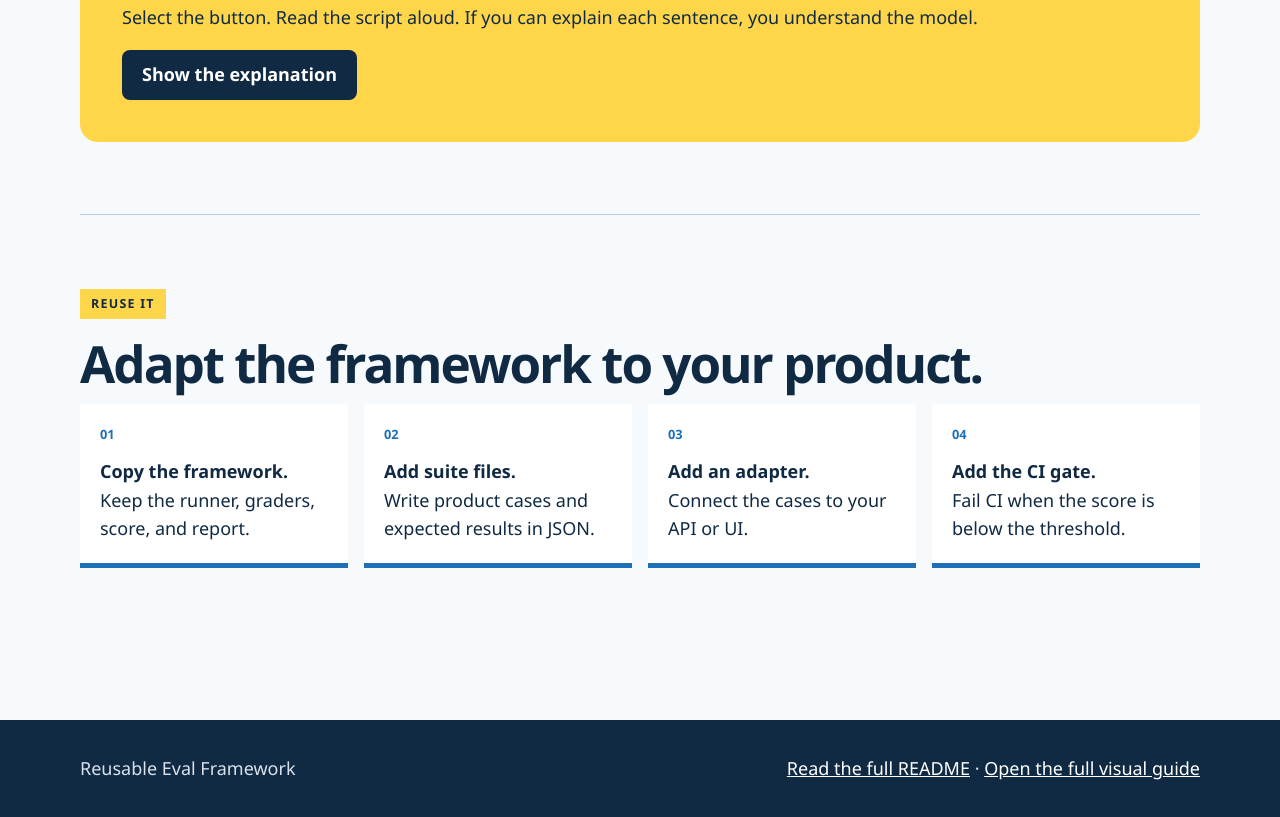
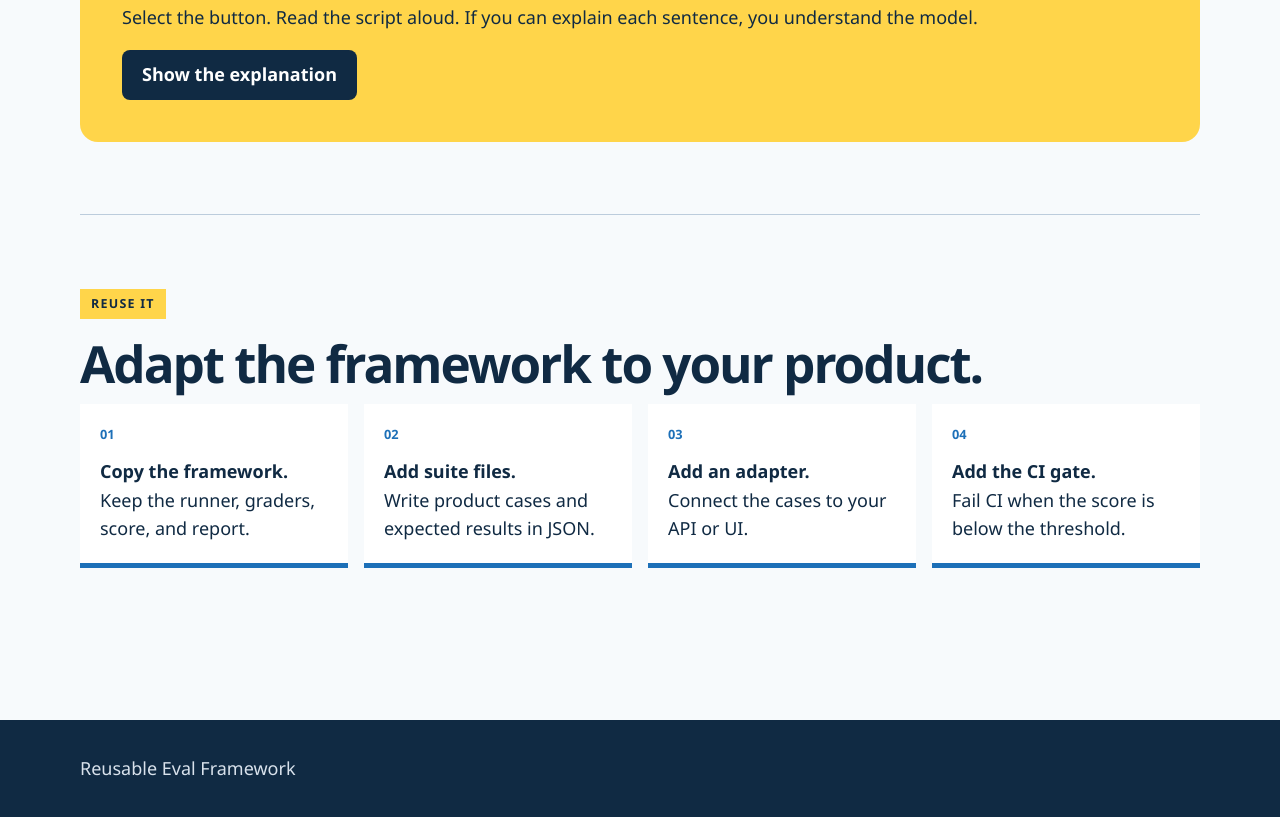
Before and after one commit to RO-29/e2e-eval-workbench, a website: page pages/reusable-eval.html in a window 1280 px wide. Shown: the part 6997-7814 px from the top of the page. Drawn offline with Linux system fonts and the light colour scheme.

Commit message:
Remove reusable guide footer links

```diff
--- a/pages/reusable-eval.html
+++ b/pages/reusable-eval.html
@@ -1155,7 +1155,6 @@ Authorization: Bearer $TYPESAFE_API_KEY
     <footer>
       <div class="page">
         <span>Reusable Eval Framework</span>
-        <span><a href="https://github.com/RO-29/e2e-eval-workbench">Read the full README</a> · <a href="/">Open the full visual guide</a></span>
       </div>
     </footer>
 
```
Also changed, not shown: dist/reusable-eval/index.html.
